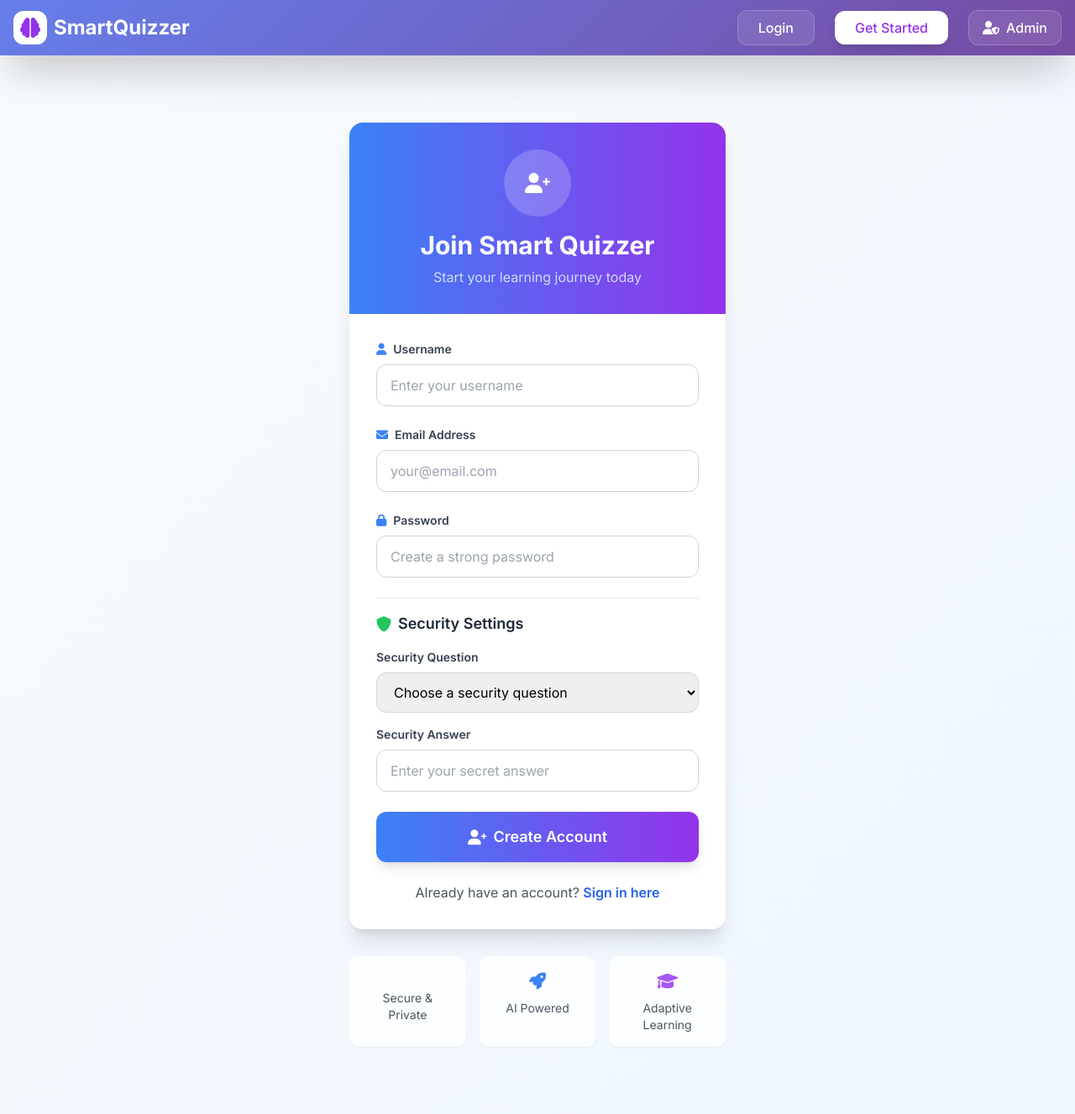
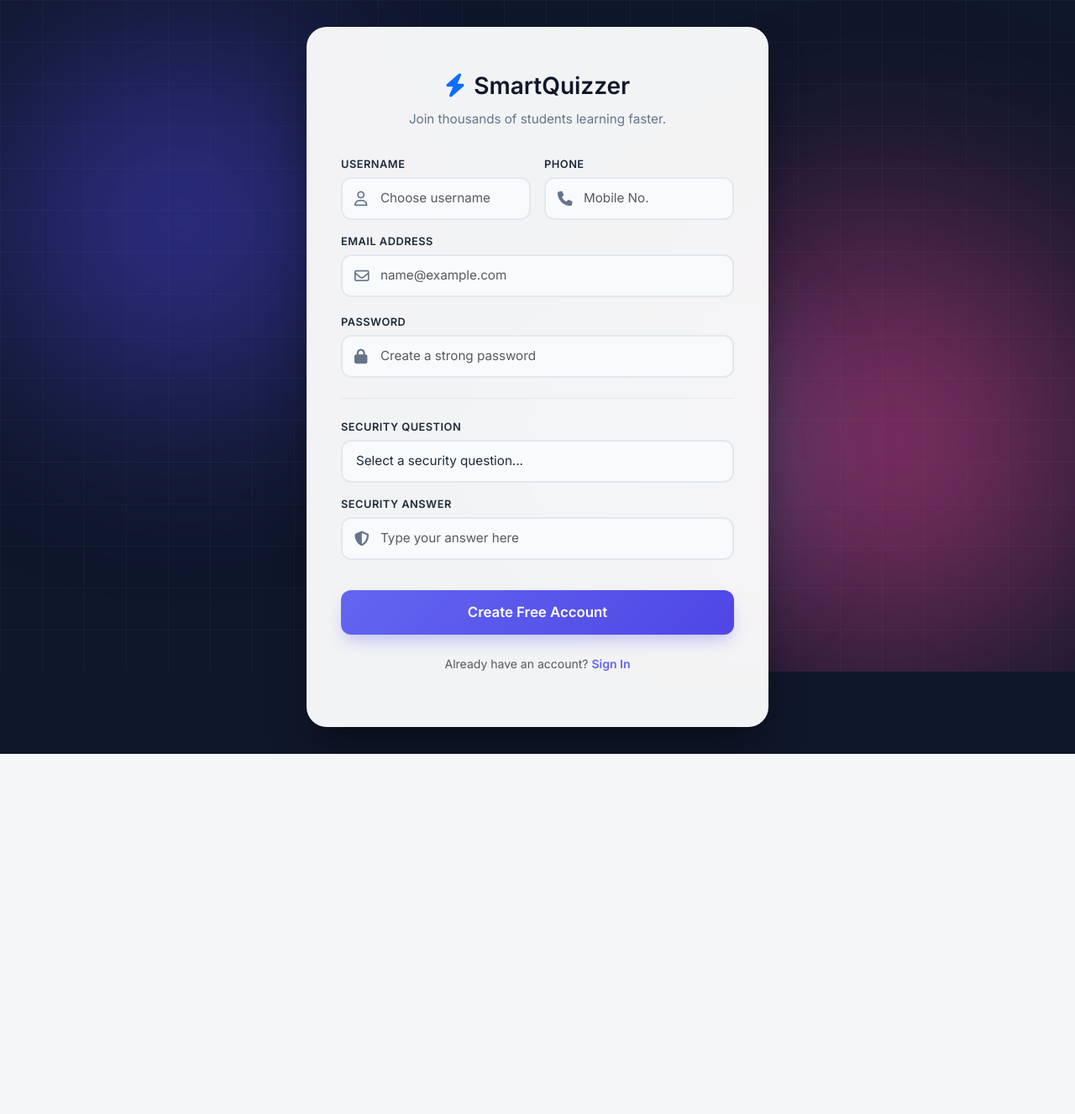
Before and after one commit to GummalavarapuBhuvaneswari/Smart-Quizzer, a Flask app: page /register in a window 1280 px wide. Shown: the whole page at 84% size. After the commit the page ends 898 px from the top, so only its background shows below. Run offline with Flask 3, Linux system fonts and the light colour scheme; some libraries are stand-ins or nearby versions.

Commit message:
Update register.html

```diff
--- a/templates/register.html
+++ b/templates/register.html
@@ -1,108 +1,273 @@
-{% extends "base.html" %}
+<!DOCTYPE html>
+<html lang="en">
+<head>
+    <meta charset="UTF-8">
+    <meta name="viewport" content="width=device-width, initial-scale=1.0">
+    <title>Create Account - Smart Quizzer</title>
 
-{% block content %}
-<div class="min-h-screen flex items-center justify-center py-12 px-4">
-    <div class="max-w-md w-full">
-        <!-- Card -->
-        <div class="bg-white rounded-2xl shadow-xl card-hover overflow-hidden">
-            <!-- Header -->
-            <div class="bg-gradient-to-r from-blue-500 to-purple-600 text-white p-8 text-center">
-                <div class="w-20 h-20 bg-white/20 rounded-full flex items-center justify-center mx-auto mb-4">
-                    <i class="fas fa-user-plus text-2xl"></i>
-                </div>
-                <h2 class="text-3xl font-bold mb-2">Join Smart Quizzer</h2>
-                <p class="text-blue-100 opacity-90">Start your learning journey today</p>
+    <link rel="preconnect" href="https://fonts.googleapis.com">
+    <link rel="preconnect" href="https://fonts.gstatic.com" crossorigin>
+    <link href="https://fonts.googleapis.com/css2?family=Inter:wght@400;500;600&family=Outfit:wght@500;600;700;800&display=swap" rel="stylesheet">
+
+    <link href="https://cdn.jsdelivr.net/npm/bootstrap@5.3.3/dist/css/bootstrap.min.css" rel="stylesheet">
+    <link rel="stylesheet" href="https://cdnjs.cloudflare.com/ajax/libs/font-awesome/6.4.0/css/all.min.css">
+
+    <style>
+        :root {
+            --primary: #6366f1;
+            --primary-hover: #4f46e5;
+            --dark-bg: #0f172a;
+            --text-main: #1e293b;
+            --text-muted: #64748b;
+        }
+
+        body {
+            font-family: 'Inter', sans-serif;
+            min-height: 100vh;
+            display: flex;
+            align-items: center;
+            justify-content: center;
+            position: relative;
+            background-color: var(--dark-bg);
+            overflow-x: hidden;
+            padding: 2rem 1rem;
+        }
+
+        h1, h2, h3, h4, h5 { font-family: 'Outfit', sans-serif; letter-spacing: -0.02em; }
+
+        /* --- PREMIUM BACKGROUND --- */
+        .background-fx {
+            position: fixed;
+            top: 0; left: 0; width: 100%; height: 100%;
+            z-index: -1;
+            overflow: hidden;
+        }
+
+        /* Glowing Orbs */
+        .orb {
+            position: absolute;
+            border-radius: 50%;
+            filter: blur(80px);
+            opacity: 0.6;
+            animation: float 10s infinite ease-in-out alternate;
+        }
+
+        .orb-1 {
+            top: -10%; left: -10%; width: 50vw; height: 50vw;
+            background: radial-gradient(circle, #4f46e5 0%, transparent 70%);
+            animation-delay: 0s;
+        }
+
+        .orb-2 {
+            bottom: -10%; right: -10%; width: 60vw; height: 60vw;
+            background: radial-gradient(circle, #ec4899 0%, transparent 70%);
+            animation-delay: -5s;
+        }
+
+        .orb-3 {
+            top: 40%; left: 40%; width: 30vw; height: 30vw;
+            background: radial-gradient(circle, #06b6d4 0%, transparent 70%);
+            animation-delay: -2s;
+        }
+
+        @keyframes float {
+            0% { transform: translate(0, 0) scale(1); }
+            100% { transform: translate(30px, 30px) scale(1.1); }
+        }
+
+        /* Grid Texture */
+        .grid-overlay {
+            position: absolute;
+            top: 0; left: 0; width: 100%; height: 100%;
+            background-image:
+                linear-gradient(rgba(255, 255, 255, 0.03) 1px, transparent 1px),
+                linear-gradient(90deg, rgba(255, 255, 255, 0.03) 1px, transparent 1px);
+            background-size: 50px 50px;
+            z-index: -1;
+        }
+
+        /* --- REGISTER CARD --- */
+        .register-card {
+            width: 100%;
+            max-width: 550px;
+            background: rgba(255, 255, 255, 0.95);
+            backdrop-filter: blur(20px);
+            -webkit-backdrop-filter: blur(20px);
+            border-radius: 24px;
+            border: 1px solid rgba(255, 255, 255, 0.2);
+            padding: 3rem 2.5rem;
+            box-shadow:
+                0 25px 50px -12px rgba(0, 0, 0, 0.5),
+                0 0 0 1px rgba(255, 255, 255, 0.1) inset;
+            position: relative;
+            animation: slideUp 0.6s cubic-bezier(0.16, 1, 0.3, 1);
+        }
+
+        @keyframes slideUp {
+            from { opacity: 0; transform: translateY(40px); }
+            to { opacity: 1; transform: translateY(0); }
+        }
+
+        /* --- HEADER --- */
+        .brand-logo {
+            display: flex; justify-content: center; align-items: center; gap: 10px;
+            font-size: 1.75rem; font-weight: 800; color: var(--dark-bg);
+            margin-bottom: 0.5rem; text-decoration: none;
+        }
+
+        .page-subtitle {
+            text-align: center; color: var(--text-muted); font-size: 0.95rem; margin-bottom: 2rem;
+        }
+
+        /* --- INPUTS --- */
+        .form-label {
+            font-size: 0.8rem; font-weight: 700; color: var(--text-main); margin-bottom: 6px; display: block; text-transform: uppercase; letter-spacing: 0.5px;
+        }
+
+        .form-control, .form-select {
+            padding: 12px 16px 12px 45px; /* Space for icon */
+            font-size: 0.95rem;
+            border: 2px solid #e2e8f0;
+            border-radius: 12px;
+            background: #f8fafc;
+            color: var(--text-main);
+            transition: all 0.2s ease;
+        }
+
+        .form-control:focus, .form-select:focus {
+            background: #fff;
+            border-color: var(--primary);
+            box-shadow: 0 0 0 4px rgba(99, 102, 241, 0.15);
+            outline: none;
+        }
+
+        .form-select { padding-left: 16px; cursor: pointer; }
+
+        /* Icons inside inputs */
+        .input-icon {
+            position: absolute; left: 16px; top: 42px; /* Aligned */
+            color: var(--text-muted); font-size: 1.1rem; pointer-events: none;
+            transition: color 0.2s;
+        }
+        .form-control:focus + .input-icon { color: var(--primary); }
+        .form-group { position: relative; margin-bottom: 1.25rem; }
+
+        /* --- BUTTON --- */
+        .btn-primary {
+            width: 100%; padding: 14px;
+            background: linear-gradient(135deg, var(--primary) 0%, var(--primary-hover) 100%);
+            border: none; border-radius: 12px;
+            font-size: 1.05rem; font-weight: 700; color: white;
+            box-shadow: 0 10px 20px -5px rgba(99, 102, 241, 0.4);
+            transition: transform 0.2s, box-shadow 0.2s;
+            margin-top: 1rem; cursor: pointer;
+        }
+        .btn-primary:hover { transform: translateY(-2px); box-shadow: 0 15px 30px -5px rgba(99, 102, 241, 0.5); }
+
+        /* --- ALERTS & LINKS --- */
+        .alert-custom {
+            border-radius: 12px; padding: 10px 16px; font-size: 0.9rem; font-weight: 500;
+            margin-bottom: 1.5rem; border: none; display: flex; align-items: center; gap: 10px;
+        }
+        .alert-danger { background: #fee2e2; color: #991b1b; }
+        .alert-success { background: #dcfce7; color: #065f46; }
+
+        .text-link { color: var(--primary); text-decoration: none; font-weight: 700; transition: opacity 0.2s; }
+        .text-link:hover { opacity: 0.8; text-decoration: underline; }
+
+        hr { border-color: #e2e8f0; opacity: 1; margin: 1.5rem 0; }
+    </style>
+</head>
+<body>
+
+    <div class="background-fx">
+        <div class="grid-overlay"></div>
+        <div class="orb orb-1"></div>
+        <div class="orb orb-2"></div>
+        <div class="orb orb-3"></div>
     </div>
 
-            <!-- Form -->
-            <div class="p-8">
-                <form method="POST" class="space-y-6">
-                    <div>
-                        <label class="block text-sm font-semibold text-gray-700 mb-2 flex items-center">
-                            <i class="fas fa-user text-blue-500 mr-2"></i>
-                            Username
-                        </label>
-                        <input type="text" name="username" required
-                               class="w-full px-4 py-3 border border-gray-300 rounded-xl focus:outline-none focus:ring-2 focus:ring-blue-500 focus:border-transparent transition-all duration-300"
-                               placeholder="Enter your username">
+    <div class="register-card">
+
+        <div class="text-center">
+            <a href="{{ url_for('index') }}" class="brand-logo">
+                <i class="fas fa-bolt text-primary"></i> SmartQuizzer
+            </a>
+            <p class="page-subtitle">Join thousands of students learning faster.</p>
         </div>
 
-                    <div>
-                        <label class="block text-sm font-semibold text-gray-700 mb-2 flex items-center">
-                            <i class="fas fa-envelope text-blue-500 mr-2"></i>
-                            Email Address
-                        </label>
-                        <input type="email" name="email" required
-                               class="w-full px-4 py-3 border border-gray-300 rounded-xl focus:outline-none focus:ring-2 focus:ring-blue-500 focus:border-transparent transition-all duration-300"
-                               placeholder="your@email.com">
+        {% with messages = get_flashed_messages(with_categories=true) %}
+            {% if messages %}
+                {% for category, message in messages %}
+                    <div class="alert alert-custom alert-{{ category }}">
+                        <i class="fas fa-info-circle"></i> {{ message }}
                     </div>
+                {% endfor %}
+            {% endif %}
+        {% endwith %}
 
-                    <div>
-                        <label class="block text-sm font-semibold text-gray-700 mb-2 flex items-center">
-                            <i class="fas fa-lock text-blue-500 mr-2"></i>
-                            Password
-                        </label>
-                        <input type="password" name="password" required
-                               class="w-full px-4 py-3 border border-gray-300 rounded-xl focus:outline-none focus:ring-2 focus:ring-blue-500 focus:border-transparent transition-all duration-300"
-                               placeholder="Create a strong password">
-                    </div>
+        <form method="POST">
 
-                    <!-- Security Question -->
-                    <div class="pt-4 border-t border-gray-200">
-                        <h3 class="text-lg font-semibold text-gray-800 mb-4 flex items-center">
-                            <i class="fas fa-shield-alt text-green-500 mr-2"></i>
-                            Security Settings
-                        </h3>
-
-                        <div class="mb-4">
-                            <label class="block text-sm font-semibold text-gray-700 mb-2">Security Question</label>
-                            <select name="security_q" required
-                                   class="w-full px-4 py-3 border border-gray-300 rounded-xl focus:outline-none focus:ring-2 focus:ring-blue-500 focus:border-transparent transition-all duration-300">
-                                <option value="">Choose a security question</option>
-                                <option value="What is your mother's maiden name?">What is your mother's maiden name?</option>
-                                <option value="What was the name of your first pet?">What was the name of your first pet?</option>
-                                <option value="What is your favorite book?">What is your favorite book?</option>
-                                <option value="What city were you born in?">What city were you born in?</option>
-                            </select>
-                        </div>
-                        <div>
-                            <label class="block text-sm font-semibold text-gray-700 mb-2">Security Answer</label>
-                            <input type="text" name="security_a" required
-                                   class="w-full px-4 py-3 border border-gray-300 rounded-xl focus:outline-none focus:ring-2 focus:ring-blue-500 focus:border-transparent transition-all duration-300"
-                                   placeholder="Enter your secret answer">
+            <div class="row g-3">
+                <div class="col-md-6">
+                    <div class="form-group mb-0">
+                        <label class="form-label">Username</label>
+                        <input type="text" name="username" class="form-control" placeholder="Choose username" required>
+                        <i class="far fa-user input-icon"></i>
                     </div>
                 </div>
 
-                    <button type="submit" class="w-full bg-gradient-to-r from-blue-500 to-purple-600 text-white py-4 rounded-xl hover:from-blue-600 hover:to-purple-700 transition-all duration-300 font-semibold text-lg shadow-lg card-hover flex items-center justify-center space-x-2">
-                        <i class="fas fa-user-plus"></i>
-                        <span>Create Account</span>
-                    </button>
-                </form>
-
-                <p class="mt-6 text-center text-gray-600">
-                    Already have an account?
-                    <a href="/login" class="text-blue-600 hover:text-blue-700 font-semibold transition-colors">
-                        Sign in here
-                    </a>
-                </p>
+                <div class="col-md-6">
+                    <div class="form-group mb-0">
+                        <label class="form-label">Phone</label>
+                        <input type="tel" name="phone" class="form-control" placeholder="Mobile No." required>
+                        <i class="fas fa-phone input-icon"></i>
+                    </div>
                 </div>
             </div>
 
-        <!-- Features -->
-        <div class="mt-8 grid grid-cols-1 md:grid-cols-3 gap-4 text-center">
-            <div class="bg-white/80 backdrop-blur-sm p-4 rounded-xl shadow-sm">
-                <i class="fas fa-shield-check text-green-500 text-xl mb-2"></i>
-                <p class="text-sm text-gray-600">Secure & Private</p>
+            <div class="form-group mt-3">
+                <label class="form-label">Email Address</label>
+                <input type="email" name="email" class="form-control" placeholder="name@example.com" required>
+                <i class="far fa-envelope input-icon"></i>
             </div>
-            <div class="bg-white/80 backdrop-blur-sm p-4 rounded-xl shadow-sm">
-                <i class="fas fa-rocket text-blue-500 text-xl mb-2"></i>
-                <p class="text-sm text-gray-600">AI Powered</p>
+
+            <div class="form-group">
+                <label class="form-label">Password</label>
+                <input type="password" name="password" class="form-control" placeholder="Create a strong password" required>
+                <i class="fas fa-lock input-icon"></i>
             </div>
-            <div class="bg-white/80 backdrop-blur-sm p-4 rounded-xl shadow-sm">
-                <i class="fas fa-graduation-cap text-purple-500 text-xl mb-2"></i>
-                <p class="text-sm text-gray-600">Adaptive Learning</p>
+
+            <hr>
+
+            <div class="form-group mb-3">
+                <label class="form-label">Security Question</label>
+                <select name="security_q" class="form-select" required>
+                    <option value="" selected disabled>Select a security question...</option>
+                    <option value="What is your mother's maiden name?">What is your mother's maiden name?</option>
+                    <option value="What was the name of your first pet?">What was the name of your first pet?</option>
+                    <option value="What city were you born in?">What city were you born in?</option>
+                    <option value="What is your favorite movie?">What is your favorite movie?</option>
+                </select>
             </div>
+
+            <div class="form-group">
+                <label class="form-label">Security Answer</label>
+                <input type="text" name="security_a" class="form-control" placeholder="Type your answer here" required>
+                <i class="fas fa-shield-alt input-icon"></i>
             </div>
+
+            <button type="submit" class="btn-primary">Create Free Account</button>
+
+        </form>
+
+        <div class="text-center mt-4">
+            <p class="small text-muted">
+                Already have an account? <a href="{{ url_for('login') }}" class="text-link">Sign In</a>
+            </p>
         </div>
+
     </div>
-{% endblock %}
+
+</body>
+</html>
```
Lines whose indentation alone changed are shown as unchanged.
